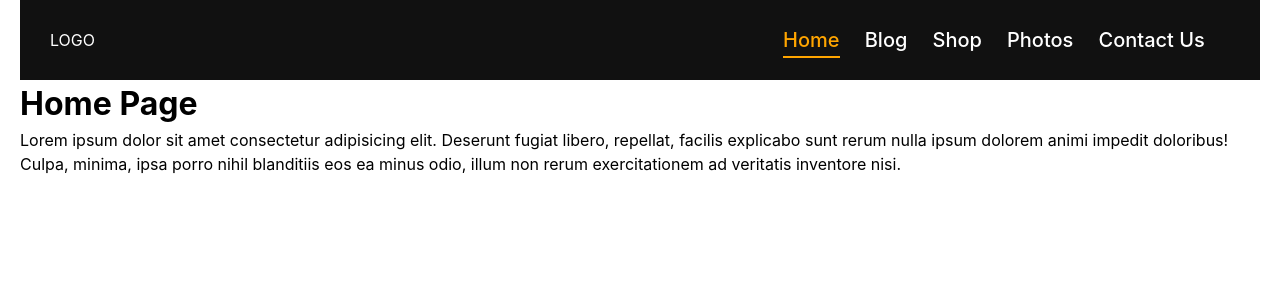
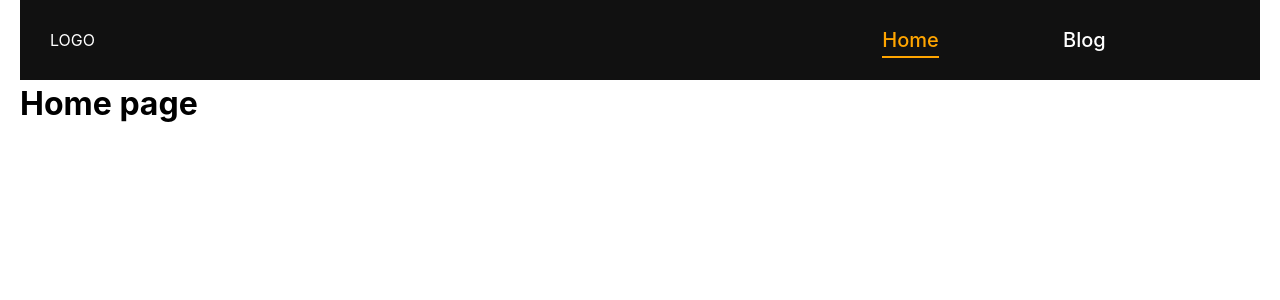
Before and after one commit to BrownEdgar/React-the-best-group, a React (Vite) app: page / in a window 1280 px wide. Shown: the top 300 px of the page. Built offline with nearby package versions, Linux system fonts and the light colour scheme.

Commit message:
Added router example

```diff
--- /dev/null
+++ b/src/components/Router_example/App.jsx
@@ -0,0 +1,26 @@
+import React from 'react'
+import { createBrowserRouter, createRoutesFromElements, Route, RouterProvider, useHref } from 'react-router-dom'
+import { Blog, Home } from './pages'
+import ROUTES from './routes'
+import Layouts from './components/Layouts'
+
+
+export default function App() {
+
+
+  const router = createBrowserRouter(
+    createRoutesFromElements(
+      <Route path={ROUTES.HOME} element={<Layouts />}>
+        <Route index element={<Home />} />
+        <Route path={ROUTES.BLOG} element={<Blog />} />
+        <Route path={'*'} element={<Home />} />
+      </Route>
+    )
+  )
+
+  return (
+    <div className='App'>
+      <RouterProvider router={router} />
+    </div>
+  )
+}
--- /dev/null
+++ b/src/components/Router_example/components/Card/Card.jsx
@@ -0,0 +1,24 @@
+import React from 'react'
+
+import './Card.scss'
+
+export default function Card({ image, title, author, bid }) {
+  return (
+    <div className='Card'>
+      <img src={`./images/${image}`} alt={title} />
+      <div className="Card__Content">
+        <h2>{title}</h2>
+        <div className="Card__flex">
+          <p>
+            <span className='Card__icon'></span>
+            {author}
+          </p>
+          <p>
+            <span>Current Bid</span>
+            <span className="bid">{bid}</span>
+          </p>
+        </div>
+      </div>
+    </div>
+  )
+}
--- /dev/null
+++ b/src/components/Router_example/components/Layouts.jsx
@@ -0,0 +1,14 @@
+import React, { useState } from 'react'
+import Navbar from './Navbar/Navbar'
+import { Outlet, useHref, useMatch } from 'react-router-dom'
+
+export default function Layouts() {
+  const [count, setCount] = useState(10)
+
+  return (
+    <>
+      <Navbar />
+      <Outlet context={{ count }} />
+    </>
+  )
+}
--- /dev/null
+++ b/src/components/Router_example/components/Navbar/Navbar.jsx
@@ -0,0 +1,29 @@
+import React from 'react'
+import ROUTES from '../../routes'
+import { Link, NavLink } from 'react-router-dom'
+
+import './Navbar.scss'
+
+const setActiveClass = ({ isActive }) => isActive ? "active__link" : ''
+
+export default function Navbar() {
+  console.log("navbar render")
+  return (
+    <header>
+      <div className="logo">
+        <Link to={ROUTES.HOME}>LOGO</Link>
+      </div>
+      <nav>
+        <ul>
+          <li>
+            <NavLink className={setActiveClass} to={ROUTES.HOME}>Home</NavLink>
+          </li>
+          <li>
+            <NavLink className={setActiveClass} to={ROUTES.BLOG}>Blog</NavLink>
+          </li>
+
+        </ul>
+      </nav>
+    </header>
+  )
+}
--- /dev/null
+++ b/src/components/Router_example/components/Navbar/Navbar.scss
@@ -0,0 +1,31 @@
+header {
+  width: 100%;
+  height: 80px;
+  background-color: #111;
+  color: #fff;
+  display: flex;
+  justify-content: space-between;
+  align-items: center;
+  padding: 10px 30px;
+  nav {
+    width: 40%;
+    height: 100%;
+    ul {
+      height: 100%;
+      display: flex;
+      justify-content: space-evenly;
+      align-items: center;
+      li {
+        font-weight: 500;
+        font-size: 20px;
+        a {
+          &.active__link {
+            color: orange;
+            padding-bottom: 4px;
+            border-bottom: 2px solid orange;
+          }
+        }
+      }
+    }
+  }
+}
--- /dev/null
+++ b/src/components/Router_example/pages/Blog.jsx
@@ -0,0 +1,14 @@
+import React from 'react'
+import { useOutletContext } from 'react-router-dom'
+import Card from '../components/Card/Card'
+
+export default function Blog() {
+
+  const x = useOutletContext()
+  console.log(x)
+  return (
+    <div>
+      <h1>Blog page</h1>
+    </div>
+  )
+}
--- /dev/null
+++ b/src/components/Router_example/pages/Home.jsx
@@ -0,0 +1,9 @@
+import React from 'react'
+
+export default function Home() {
+  return (
+    <div>
+      <h1>Home page</h1>
+    </div>
+  )
+}
--- /dev/null
+++ b/src/components/Router_example/pages/index.js
@@ -0,0 +1,2 @@
+export { default as Home } from './Home'
+export { default as Blog } from './Blog'
--- /dev/null
+++ b/src/components/Router_example/routes.js
@@ -0,0 +1,5 @@
+const ROUTES = {
+  HOME: '/',
+  BLOG: 'blog',
+}
+export default ROUTES
--- a/src/main.jsx
+++ b/src/main.jsx
@@ -1,5 +1,5 @@
 import ReactDOM from 'react-dom/client'
-import App from './components/REACT_ROUTER/App'
+import App from './components/Router_example/App'
 import './index.css'
 
 
```
Also changed, not shown: src/components/Router_example/App.scss (added), src/components/Router_example/components/Card/Card.scss (added).
